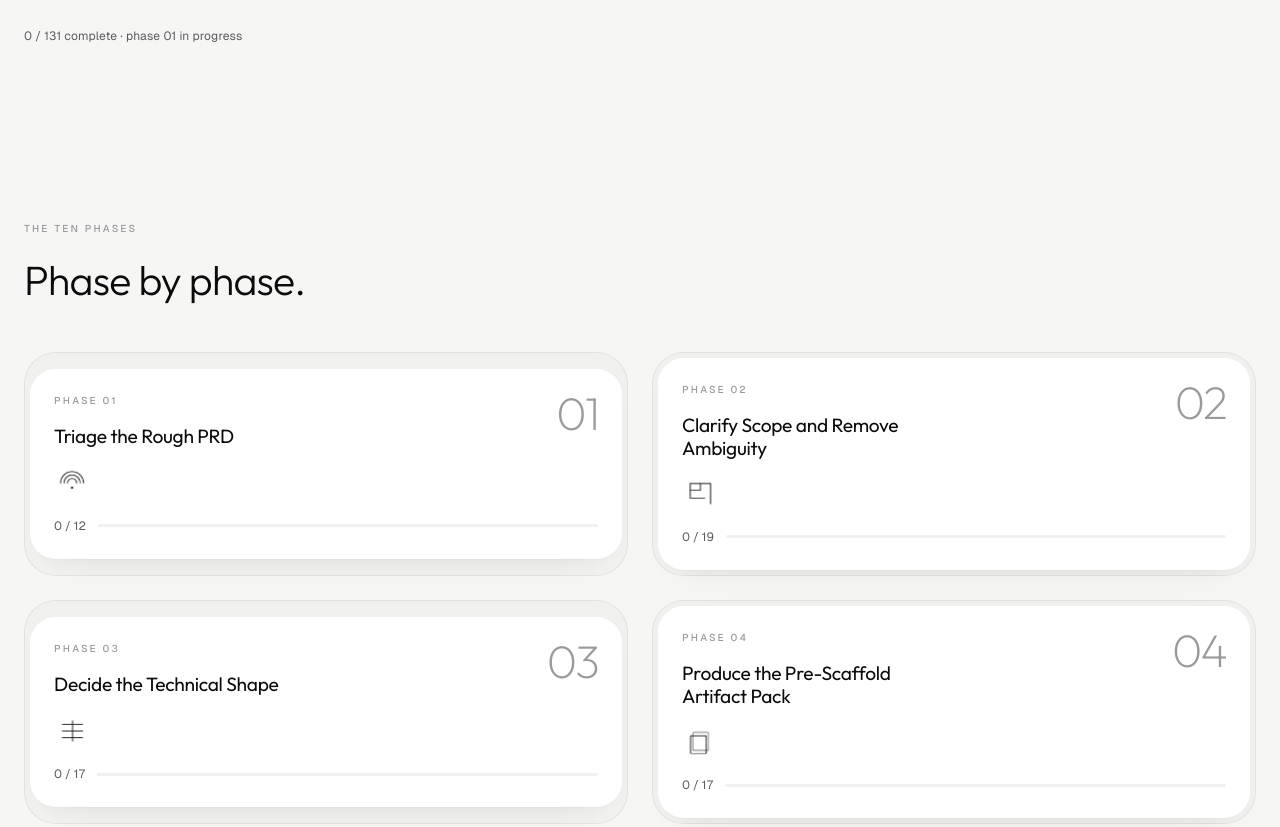
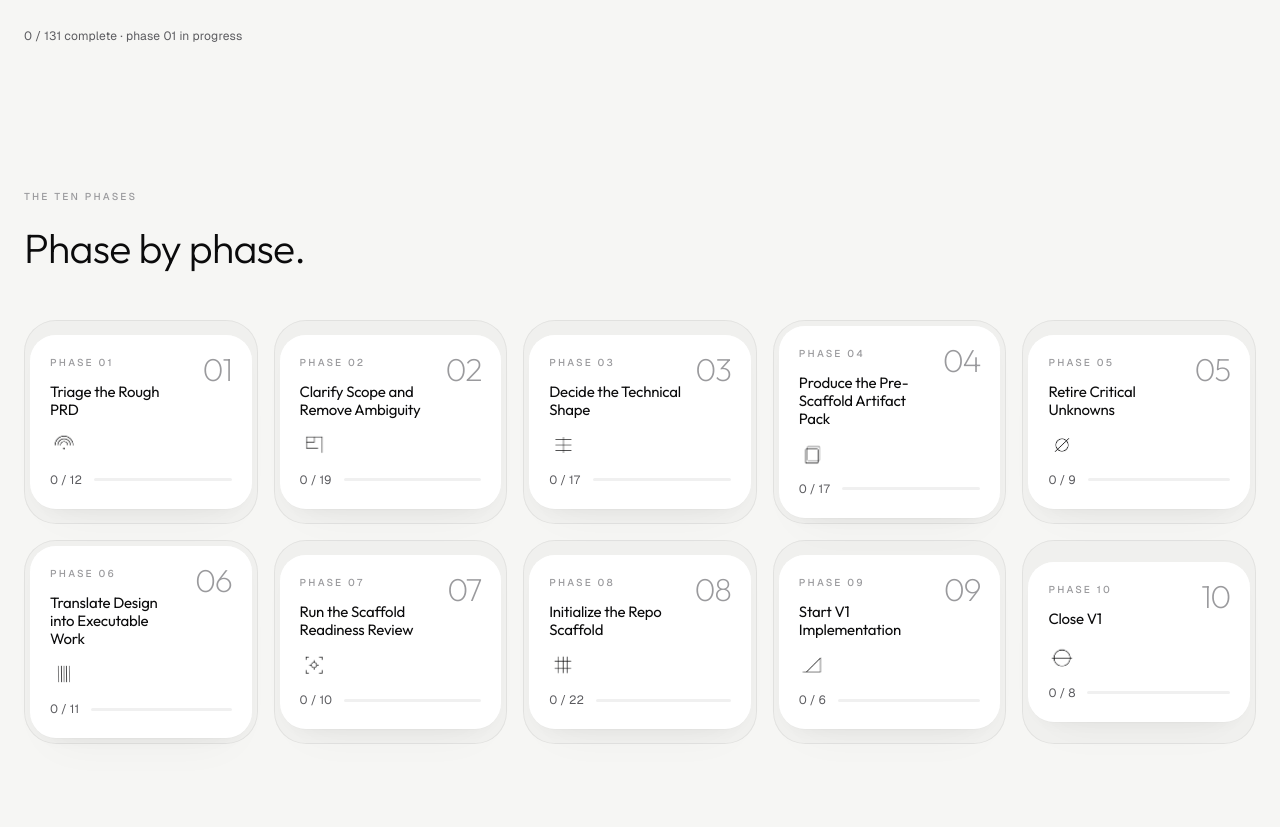
Before and after one commit to dinesh-git17/prd-cheatsheet, a website with bundled scripts: page index.html in a window 1280 px wide. Shown: the part 540-1367 px from the top of the page. Built offline with nearby package versions, Linux system fonts and the light colour scheme.

Commit message:
fix(styles): fit all 10 phases in one viewport (5-col x 2-row control panel)

```diff
--- a/styles/layout.css
+++ b/styles/layout.css
@@ -97,7 +97,7 @@ main {
   max-width: 38ch;
 }
 
-.phases { padding: var(--s-12) 0; }
+.phases { padding: var(--s-10) 0 var(--s-11); }
 .packet { padding: var(--s-11) 0 var(--s-12); }
 
 /* ---------- Bento grid ---------- */
@@ -112,28 +112,13 @@ main {
   }
 }
 @media (min-width: 1100px) {
+  /* Control-panel mode: all 10 tiles visible without scroll fatigue.
+     5 columns × 2 rows on large desktops. */
   .bento {
-    grid-template-columns: repeat(4, minmax(0, 1fr));
-    grid-auto-rows: minmax(200px, auto);
-    gap: var(--s-6);
+    grid-template-columns: repeat(5, minmax(0, 1fr));
+    grid-auto-rows: minmax(170px, auto);
+    gap: var(--s-4);
   }
-  /* Bento: 4-col grid, wide tiles span 2, narrow tiles span 1.
-     Row layout:
-       Row 1:  01 (wide) | 02 (wide)
-       Row 2:  03 (wide) | 04 (wide)
-       Row 3:  05 | 06 | 07 (wide)     — asymmetric rhythm
-       Row 4:  08 (wide) | 09 | 10     — asymmetric rhythm
-     Every row fills the full 4 columns; nothing dangles. */
-  .tile[data-phase="01"],
-  .tile[data-phase="02"],
-  .tile[data-phase="03"],
-  .tile[data-phase="04"],
-  .tile[data-phase="07"],
-  .tile[data-phase="08"] { grid-column: span 2; }
-  .tile[data-phase="05"],
-  .tile[data-phase="06"],
-  .tile[data-phase="09"],
-  .tile[data-phase="10"] { grid-column: span 1; }
 }
 
 /* Noscript notice — styled to match the aesthetic */
--- a/styles/tile.css
+++ b/styles/tile.css
@@ -27,12 +27,12 @@
   box-shadow:
     var(--shadow-card),
     inset 0 1px 0 rgba(255, 255, 255, 0.6);
-  padding: var(--s-6);
+  padding: var(--s-5);
   display: grid;
   grid-template-columns: 1fr auto;
   grid-template-rows: auto auto 1fr auto;
-  gap: var(--s-4);
-  min-height: 190px;
+  gap: var(--s-3);
+  min-height: 160px;
 }
 
 .tile__eyebrow {
@@ -61,19 +61,19 @@
   grid-column: 1; grid-row: 2;
   font-family: var(--font-display);
   font-weight: 400;
-  font-size: clamp(17px, 1.5vw, 20px);
+  font-size: clamp(15px, 1.1vw, 17px);
   letter-spacing: -0.015em;
   line-height: 1.2;
   color: var(--ink);
-  max-width: 20ch;
+  max-width: 18ch;
   transition: color var(--d-fast) var(--ease-out);
 }
 
 .tile__sigil {
   grid-column: 1; grid-row: 3;
   align-self: end;
-  width: 36px;
-  height: 36px;
+  width: 28px;
+  height: 28px;
   color: var(--ink);
   transition: color var(--d-med) var(--ease-out);
 }
--- a/styles/tokens.css
+++ b/styles/tokens.css
@@ -39,7 +39,7 @@
   --t-meta-size: 12px;
   --t-body-size: 15px;
   --t-body-lh: 1.55;
-  --t-tile-num: clamp(44px, 3.6vw, 64px);
+  --t-tile-num: clamp(32px, 2.4vw, 44px);
   --t-h2: clamp(28px, 3.2vw, 44px);
   --t-hero: clamp(44px, 5.8vw, 84px);
 
```
